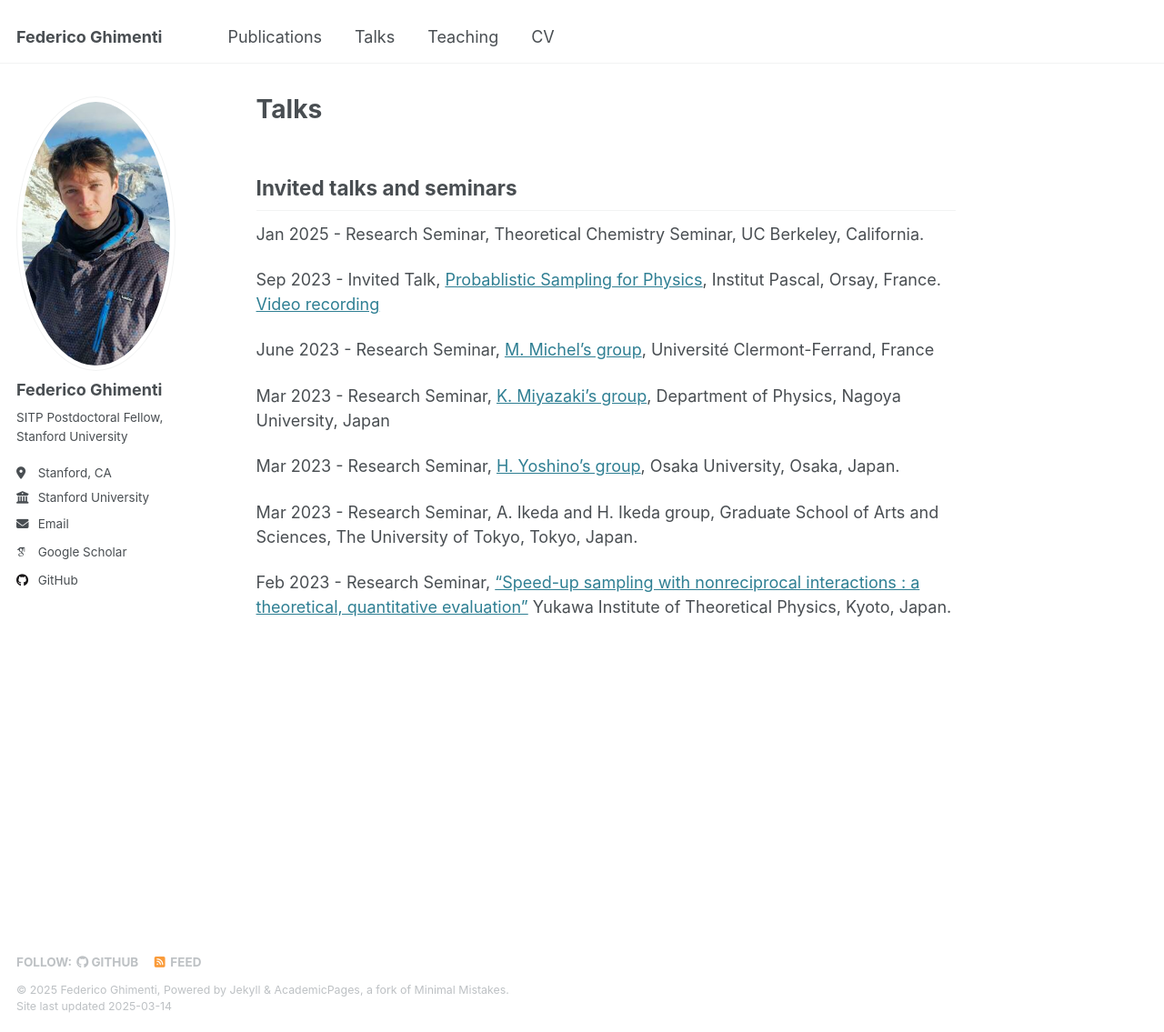
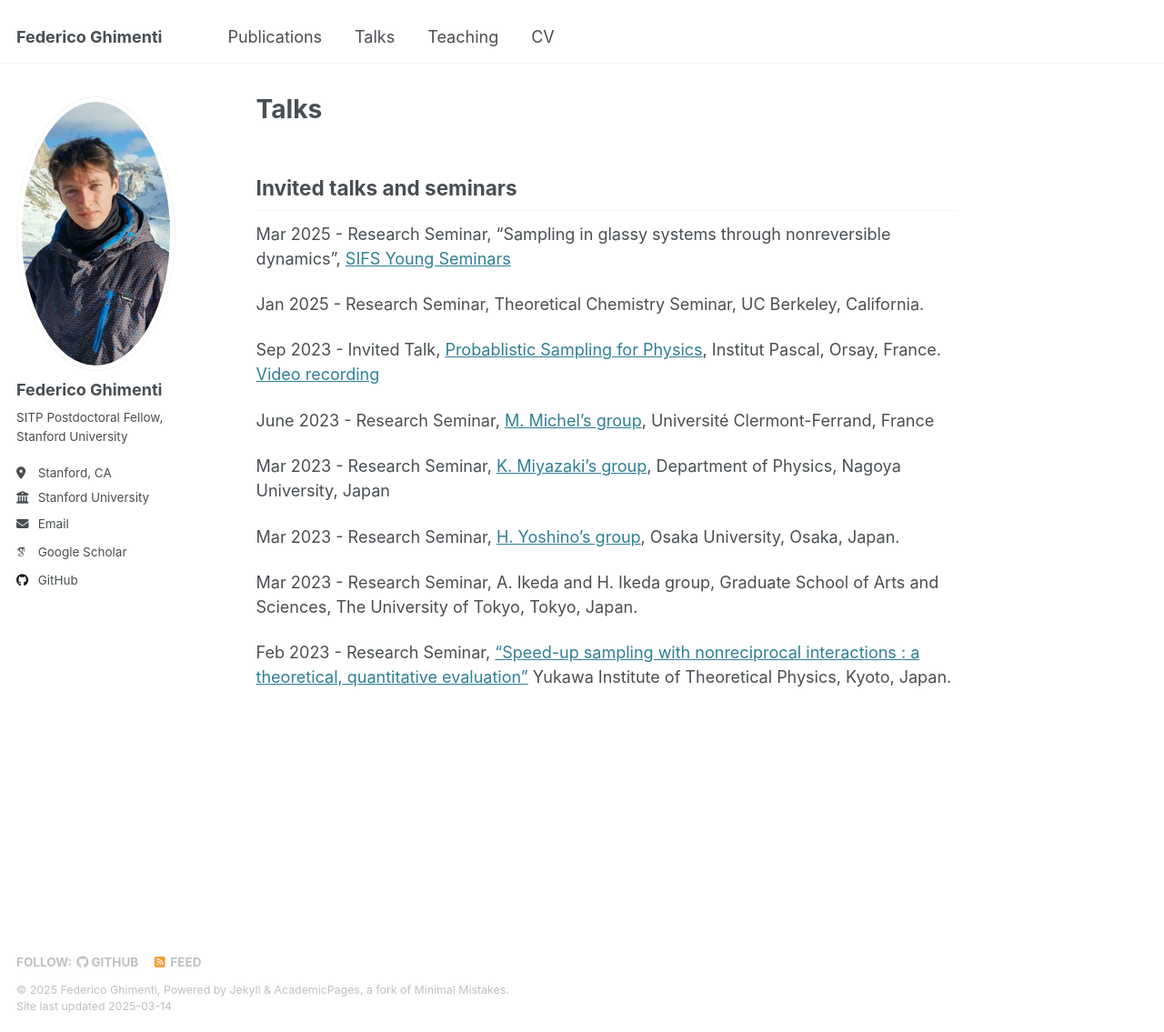
Before and after one commit to FedericoGhimenti/FedericoGhimenti.github.io, a Jekyll site: the page built from _pages/talks.md, in a window 1280 px wide and 1135 px high. Shown: the whole window at 91% size. Built offline with Jekyll 4.4.1, drawn with Linux system fonts in a browser that asks for light colours; some web fonts are replaced.

Commit message:
Talks updated

```diff
--- a/_pages/talks.md
+++ b/_pages/talks.md
@@ -5,6 +5,8 @@ author_profile: true
 ---
 
 ## Invited talks and seminars
+
+Mar 2025 - Research Seminar, "Sampling in glassy systems through nonreversible dynamics", [SIFS Young Seminars](https://www.fisicastatistica.org/young-seminars-sifs)
 
 Jan 2025 - Research Seminar, Theoretical Chemistry Seminar, UC Berkeley, California.
 
```
